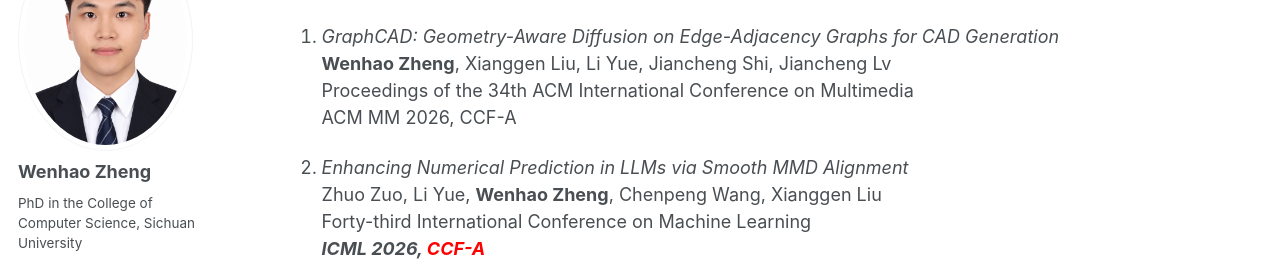
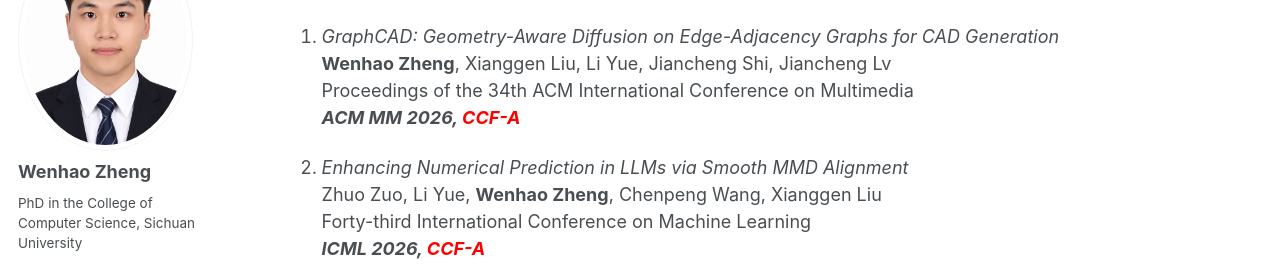
Before and after one commit to scu-zwh/scu-zwh.github.io, a Jekyll site: the page built from _pages/publications.md, in a window 1280 px wide and 1261 px high. Shown: the part 170-444 px from the top of the window. Built offline with Jekyll 4.4.1, drawn with Linux system fonts in a browser that asks for light colours; some web fonts are replaced; a script bundle is joined from its source files by our own code; library files that are not in the unit come from our copies.

Commit message:
Highlight CCF-A in ACM MM 2026 publication
Updated publication details for ACM MM 2026 to highlight CCF-A.

```diff
--- a/_pages/publications.md
+++ b/_pages/publications.md
@@ -10,7 +10,7 @@ author_profile: true
 1. *GraphCAD: Geometry-Aware Diffusion on Edge-Adjacency Graphs for CAD Generation* <br>
 **Wenhao Zheng**, Xianggen Liu, Li Yue, Jiancheng Shi, Jiancheng Lv <br>
 Proceedings of the 34th ACM International Conference on Multimedia <br>
-ACM MM 2026, CCF-A
+***ACM MM 2026, <span style="color:red">CCF-A</span>***
 
 1.  *Enhancing Numerical Prediction in LLMs via Smooth MMD Alignment* <br>
 Zhuo Zuo, Li Yue, **Wenhao Zheng**, Chenpeng Wang, Xianggen Liu <br>
```
